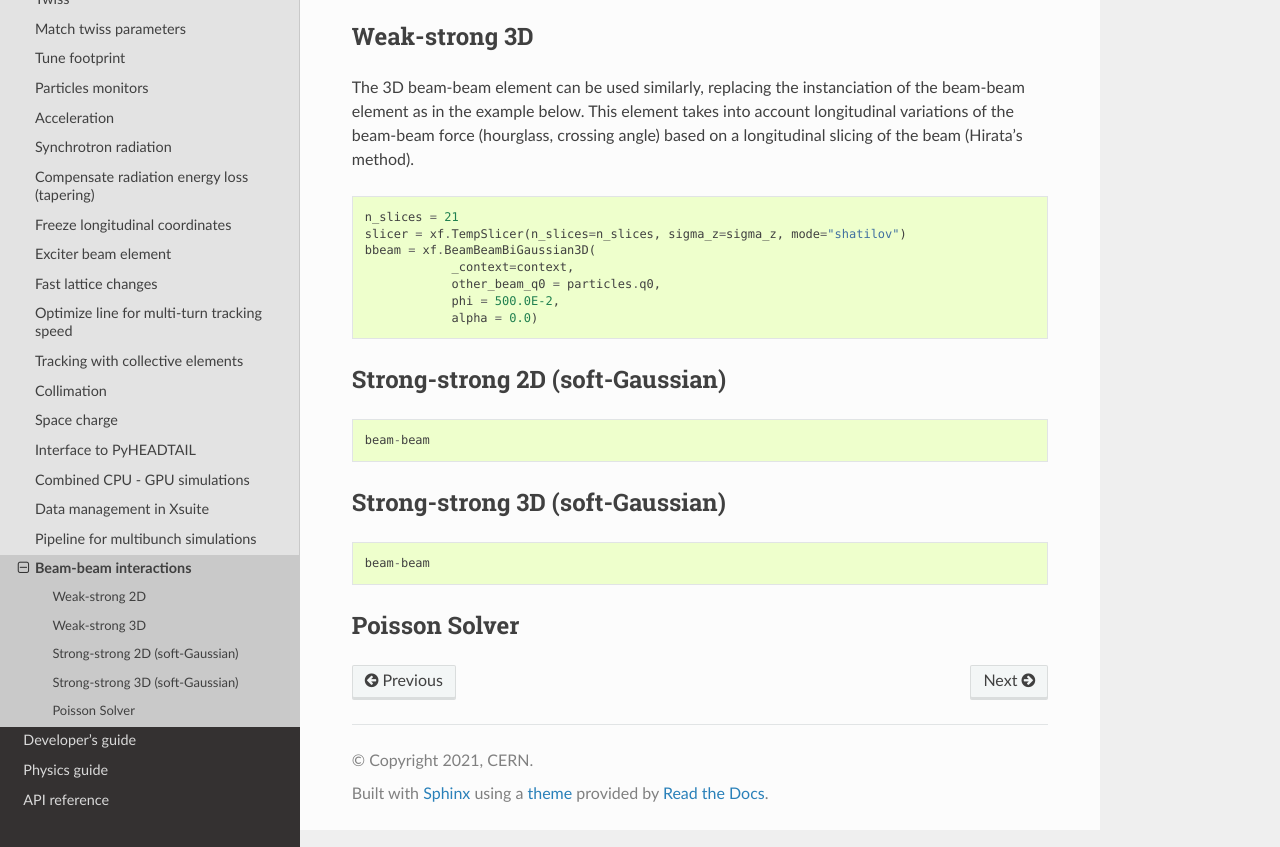
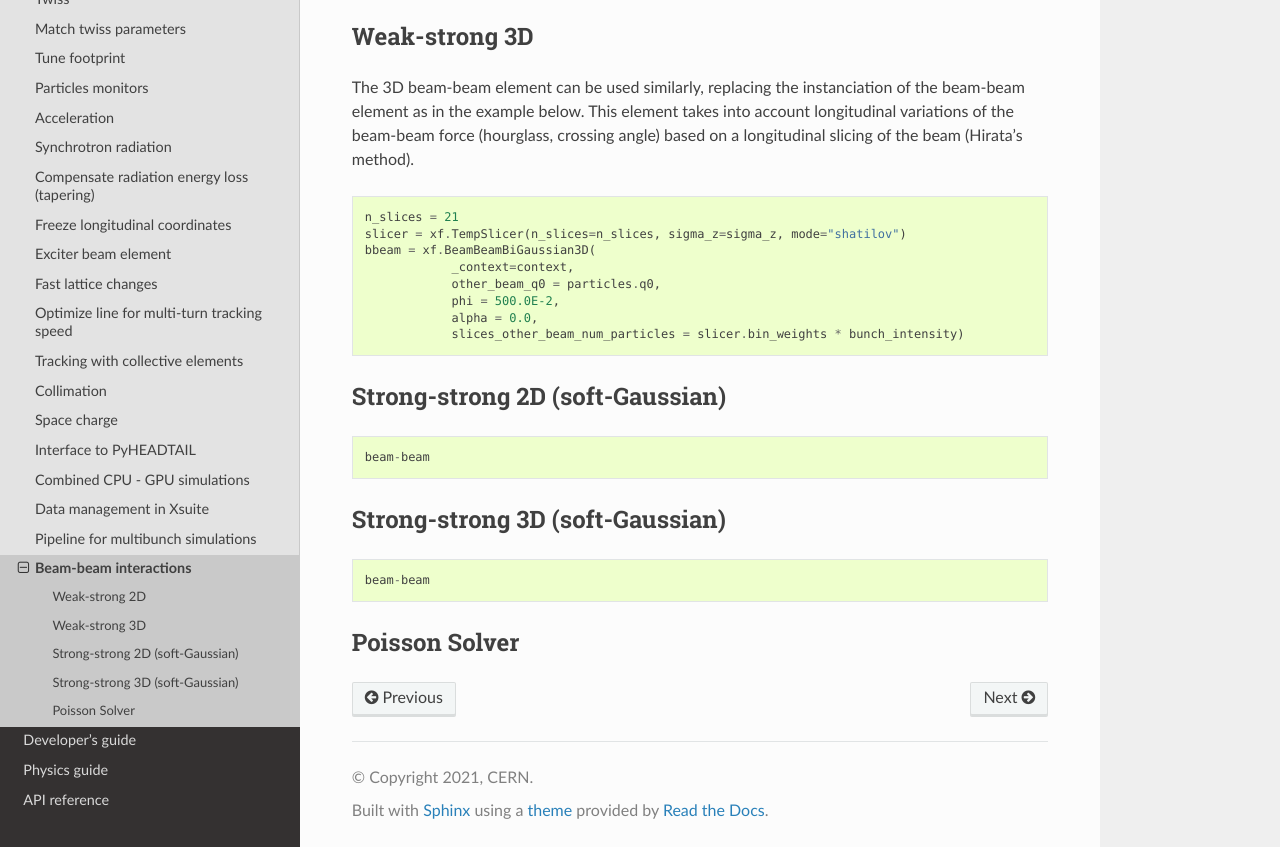
Before and after one commit to xsuite/xsuite, a Sphinx documentation site: the page built from docs/beambeam.rst, in a window 1280 px wide and 1263 px high, cut to the strip 416-1263 px from the top of the window. Built offline with Sphinx 7.4.7 and the Read the Docs theme 2.0.0, drawn with Linux system fonts in a browser that asks for light colours.

Commit message:
Update beambeam.rst

```diff
--- a/docs/beambeam.rst
+++ b/docs/beambeam.rst
@@ -24,7 +24,8 @@ The 3D beam-beam element can be used similarly, replacing the instanciation of t
                _context=context,
                other_beam_q0 = particles.q0,
                phi = 500.0E-2,
-               alpha = 0.0)
+               alpha = 0.0,
+               slices_other_beam_num_particles = slicer.bin_weights * bunch_intensity)
 
 Strong-strong 2D (soft-Gaussian)
 ================================
```
